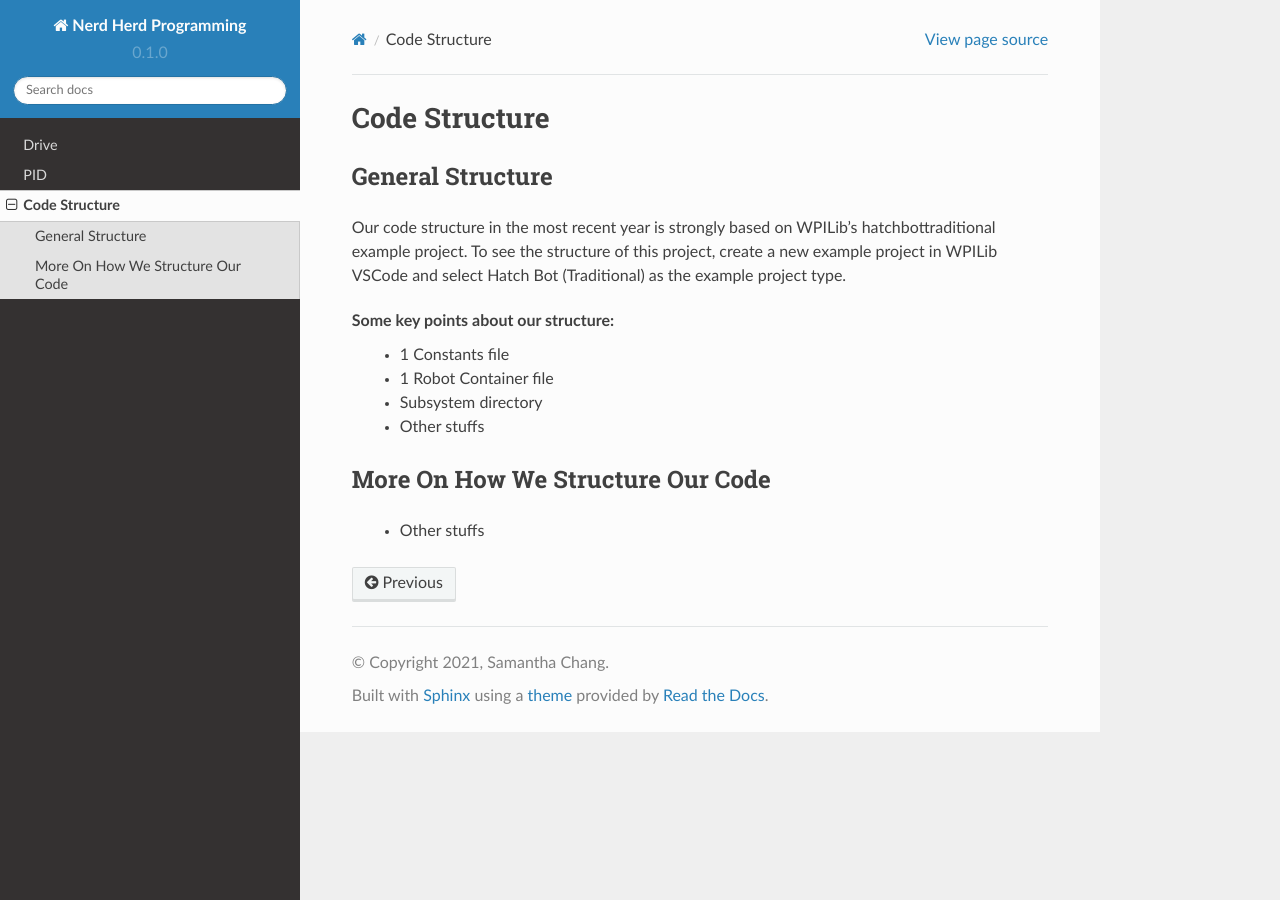
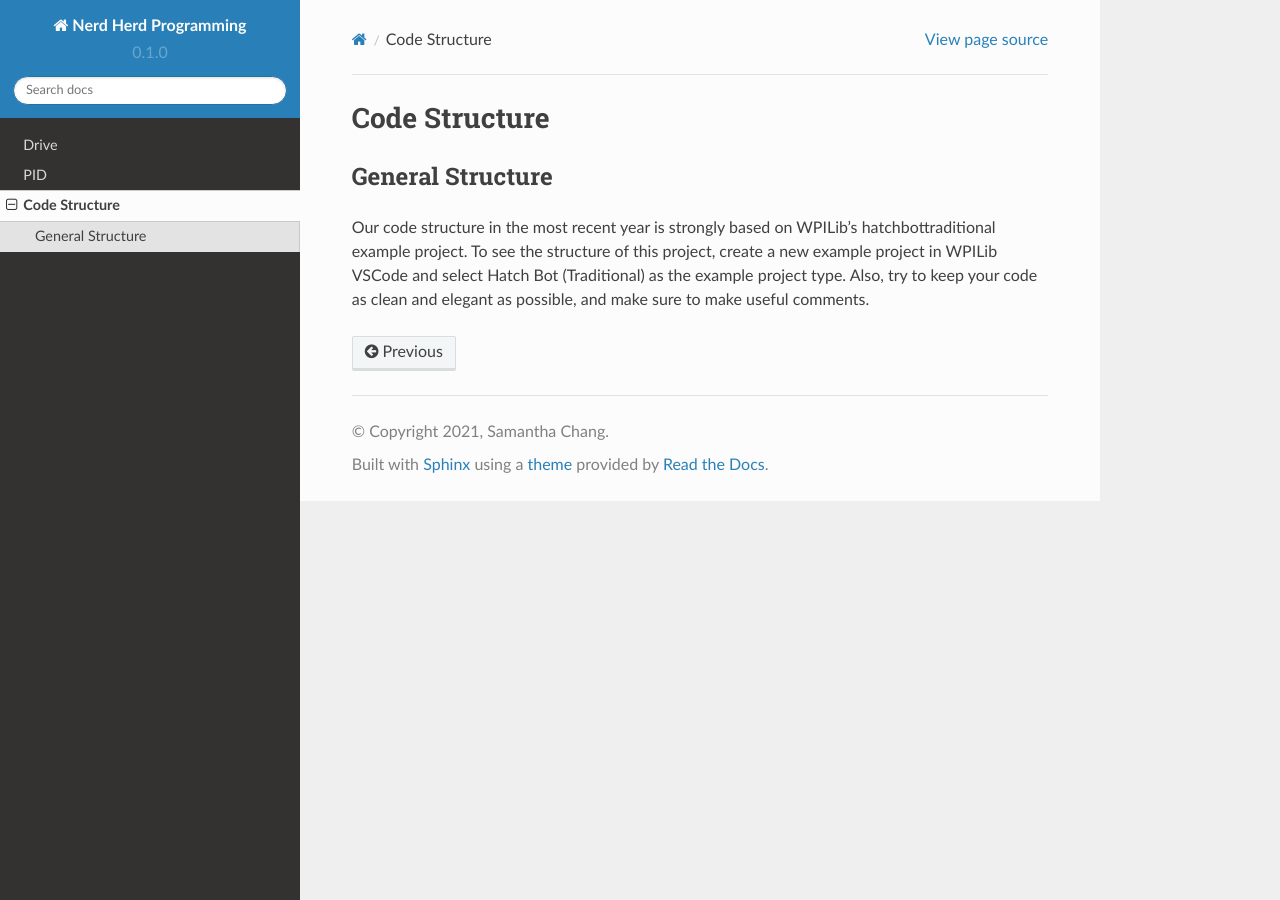
Before and after one commit to nerdherd/Documentation, a Sphinx documentation site: the page built from docs/source/code-structure.rst, in a window 1280 px wide. Built offline with Sphinx 7.4.7 and the Read the Docs theme 2.0.0, drawn with Linux system fonts in a browser that asks for light colours.

Commit message:
Update code-structure.rst

```diff
--- a/docs/source/code-structure.rst
+++ b/docs/source/code-structure.rst
@@ -5,15 +5,4 @@ Code Structure
 General Structure
 ------------
 
-Our code structure in the most recent year is strongly based on WPILib's hatchbottraditional example project. To see the structure of this project, create a new example project in WPILib VSCode and select Hatch Bot (Traditional) as the example project type.
-
-Some key points about our structure:
-   - 1 Constants file
-   - 1 Robot Container file
-   - Subsystem directory
-   - Other stuffs
-
-.. _more-structure:
-More On How We Structure Our Code
-------------
-   - Other stuffs
+Our code structure in the most recent year is strongly based on WPILib's hatchbottraditional example project. To see the structure of this project, create a new example project in WPILib VSCode and select Hatch Bot (Traditional) as the example project type. Also, try to keep your code as clean and elegant as possible, and make sure to make useful comments.
```
